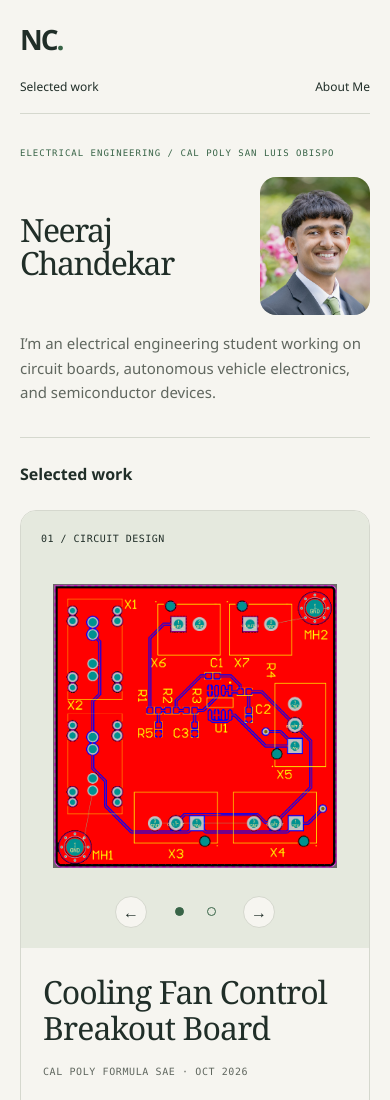
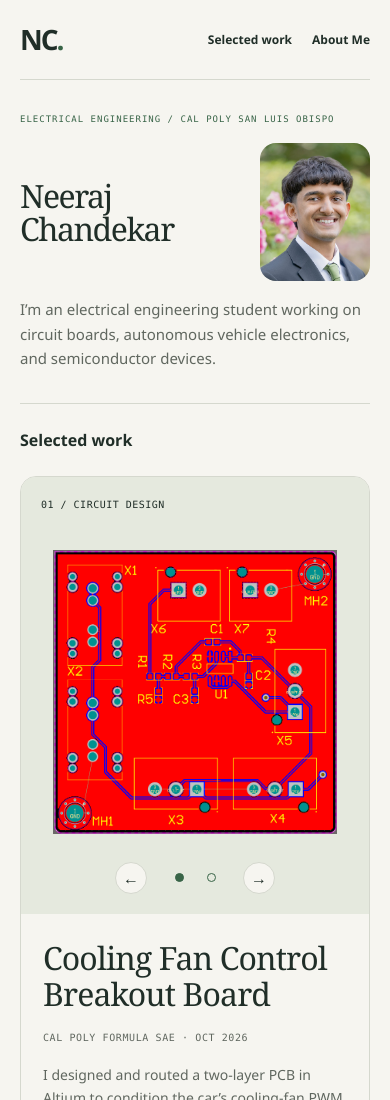
Before and after one commit to Neeraj-C08/myPortfolio, a plain HTML site: page index.html in a window 390 px wide. Shown: the top 1100 px of the page. Drawn offline with Linux system fonts and the light colour scheme.

Commit message:
changed stuff

```diff
--- a/styles.css
+++ b/styles.css
@@ -31,7 +31,7 @@ nav { min-height: 96px; display: flex; align-items: center; gap: 32px; border-bo
 .wordmark { font-size: 28px; font-weight: 750; letter-spacing: -2px; text-decoration: none; }
 .wordmark span { color: var(--accent); }
 .nav-links { display: flex; gap: 32px; margin-left: auto; }
-.nav-links a { text-decoration: none; font-size: 14px; }
+.nav-links a { text-decoration: none; font-size: 14px; font-weight: 600; }
 #theme { display: flex; align-items: center; gap: 9px; background: transparent; color: var(--muted); border: 1px solid var(--line); border-radius: 24px; padding: 5px 13px; font-size: 12px; }
 .intro { padding: 48px 0; display: grid; grid-template-columns: minmax(0, 1fr) 280px; align-items: center; gap: 64px; }
 .intro-copy > p:not(.eyebrow) { max-width: 515px; color: var(--muted); margin-bottom: 24px; font-size: 17px; }
@@ -121,7 +121,7 @@ footer a { text-decoration: none; }
   .wrap { padding: 0 20px; }
   nav { min-height: 80px; gap: 15px; flex-wrap: wrap; padding: 16px 0; }
   .wordmark { margin-right: auto; }
-  .nav-links { order: 3; width: 100%; justify-content: space-between; gap: 12px; }
+  .nav-links { gap: 20px; }
   .nav-links a { font-size: 12px; }
   .intro { padding: 32px 0; grid-template-columns: minmax(0, 1fr) 110px; gap: 16px; align-items: start; }
   .intro .eyebrow { font-size: 9px; letter-spacing: 1px; }
```
Also changed, not shown: images/Screenshot 2026-11-23 111240.png (added), images/Screenshot 2026-11-23 111334.png (added).
